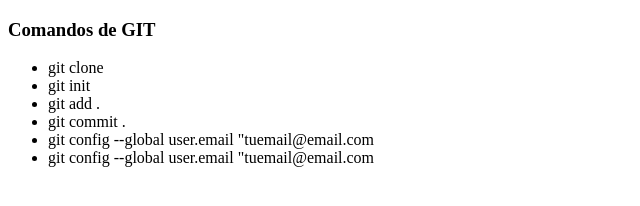
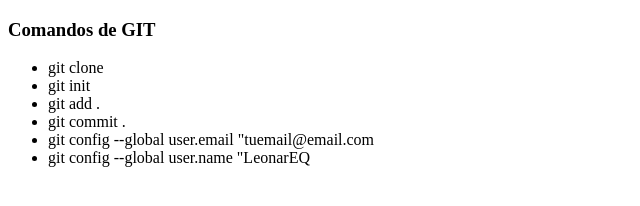
Before and after one commit to LeonarEQ/GIT, a plain HTML site: page index.html in a window 1280 px wide. Shown: the full height of the page, 0-640 px from the left. Drawn offline with Linux system fonts and the light colour scheme.

Commit message:
aumentando

```diff
--- a/index.html
+++ b/index.html
@@ -14,7 +14,7 @@
          <li>git add .</li>
          <li>git commit .</li>
          <li>git config --global user.email "tuemail@email.com</li>
-         <li>git config --global user.email "tuemail@email.com</li>
+         <li>git config --global user.name "LeonarEQ</li>
       </ul>
    </body>
 </html>
```
